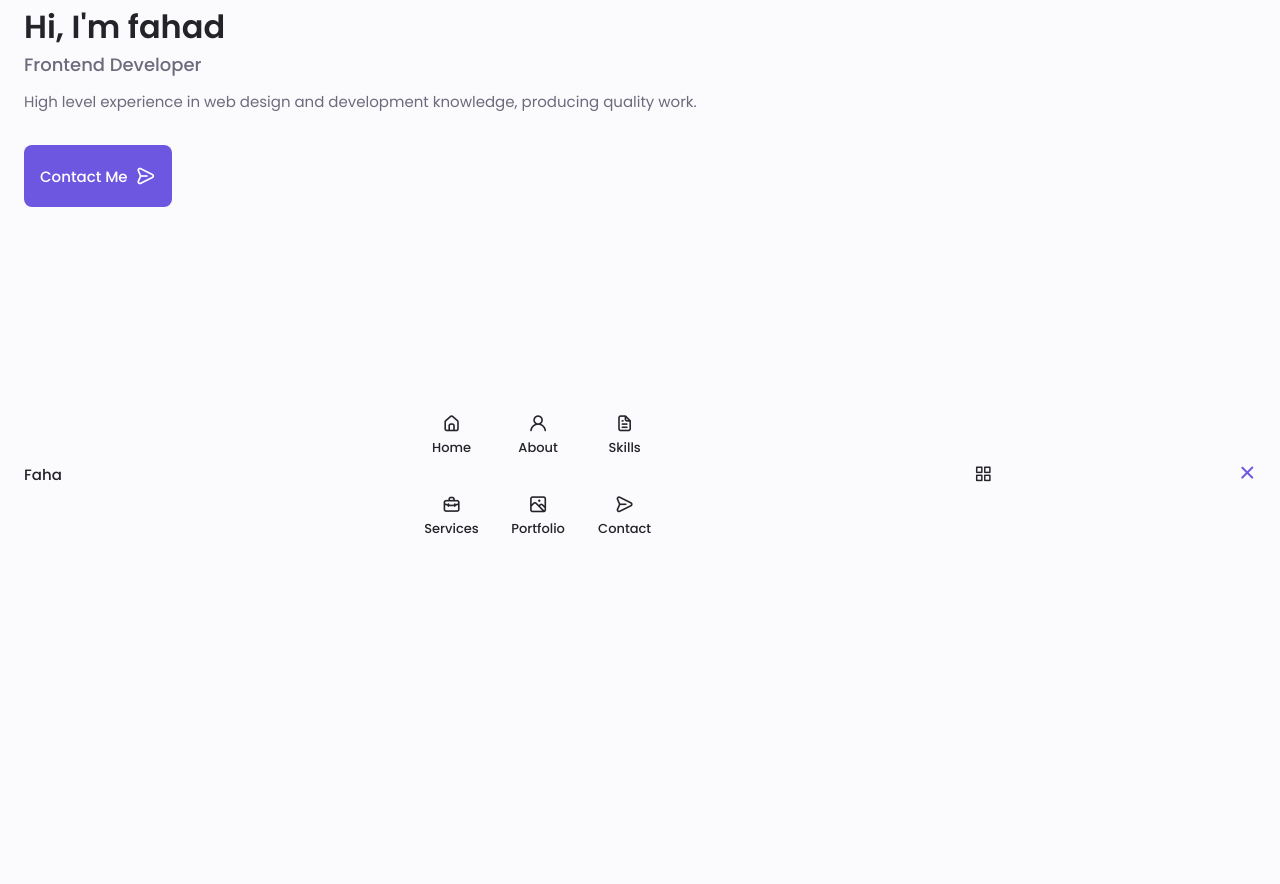
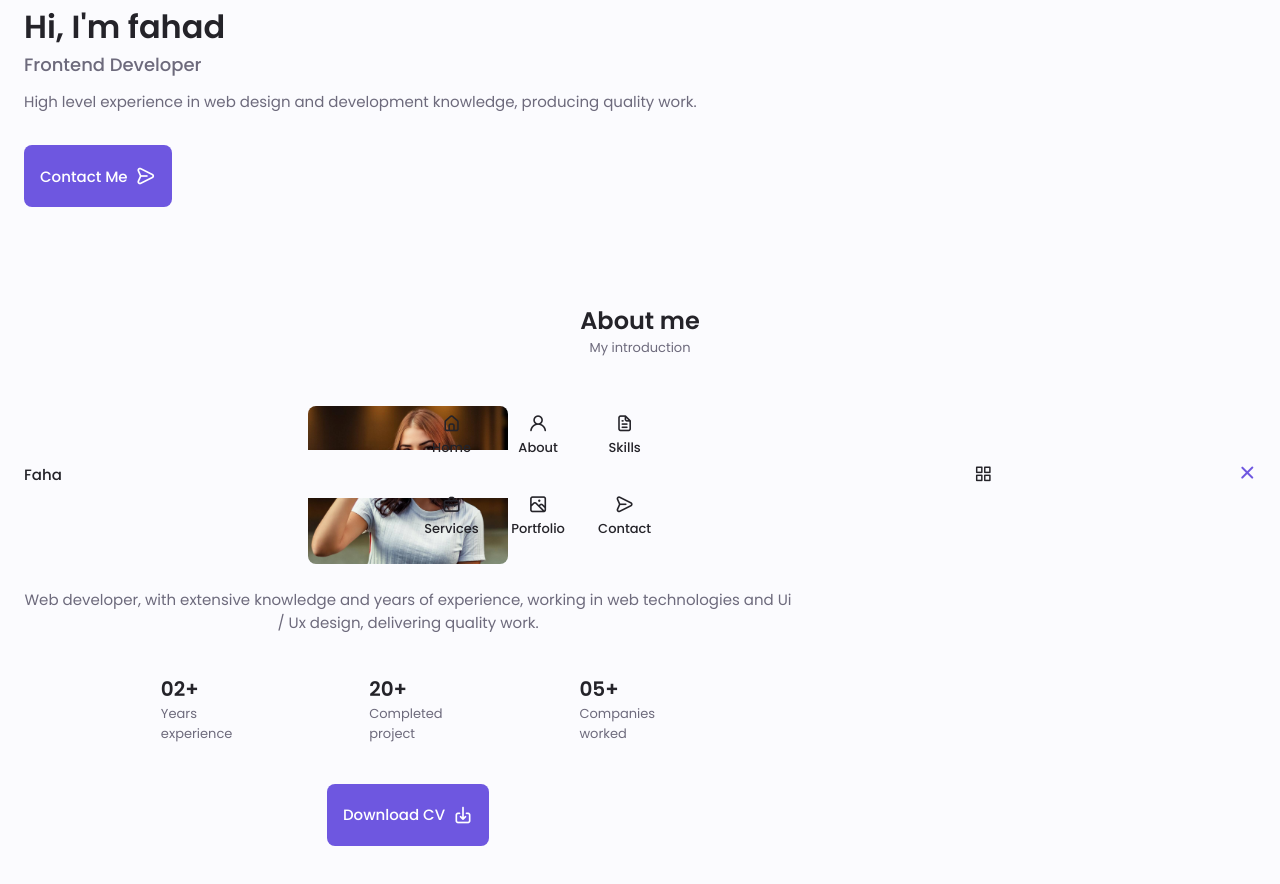
Before and after one commit to faha1999/faha.1999, a plain HTML site: page index.html in a window 1280 px wide. Shown: the part 302-1186 px from the top of the page. Drawn offline with nearby package versions, Linux system fonts and the light colour scheme.

Commit message:
complete about

```diff
--- /dev/null
+++ b/app/scss/_about.scss
@@ -0,0 +1,44 @@
+.about {
+  .about_container {
+    .about_img {
+      width: 200px;
+      border-radius: 0.5rem;
+      justify-self: center;
+      align-self: center;
+    }
+
+    .about_data {
+      .about_description {
+        text-align: center;
+        margin-bottom: $mb-2-5;
+      }
+
+      .about_info {
+        display: flex;
+        justify-content: space-evenly;
+        margin-bottom: $mb-2-5;
+
+        .about_info-title {
+          font-size: $h2-font-size;
+          font-weight: $font-semi-bold;
+          color: $title-color;
+        }
+
+        .about_info-name {
+          font-size: $small-font-size;
+        }
+
+        .about_info-name,
+        .about_info-title {
+          display: block;
+          align-items: center;
+        }
+      }
+
+      .about_button {
+        display: flex;
+        justify-content: center;
+      }
+    }
+  }
+}
--- a/app/scss/style.scss
+++ b/app/scss/style.scss
@@ -3,3 +3,4 @@
 
 @import './header';
 @import './home';
+@import './about';
--- a/index.html
+++ b/index.html
@@ -133,6 +133,41 @@
 
         <!-- Start About -->
         <section class="about section" id="about">
+            <h2 class="section_title">About me</h2>
+            <span class="section_subtitle">My introduction</span>
+
+            <div class="about_container container grid">
+                <img src="./app/img/about.jpg" alt="" class="about_img">
+
+                <div class="about_data">
+                    <p class="about_description">
+                        Web developer, with extensive knowledge and years of experience, working in web technologies and Ui / Ux design, delivering quality work.
+                    </p>
+
+                    <div class="about_info">
+                        <div>
+                            <span class="about_info-title">02+</span>
+                            <span class="about_info-name">Years <br> experience</span>
+                        </div>
+
+                        <div>
+                            <span class="about_info-title">20+</span>
+                            <span class="about_info-name">Completed <br> project</span>
+                        </div>
+
+                        <div>
+                            <span class="about_info-title">05+</span>
+                            <span class="about_info-name">Companies <br> worked</span>
+                        </div>
+                    </div>
+
+                    <div class="about_button">
+                        <a download="" href="./app/pdf/Alexa-Cv.pdf" class="button button--flex">
+                            Download CV <i class="uil uil-download-alt button_icon"></i>
+                        </a>
+                    </div>
+                </div>
+            </div>
         </section>
         <!-- End About -->
 
```
Also changed, not shown: app/css/style.min.css, 1 other file.
